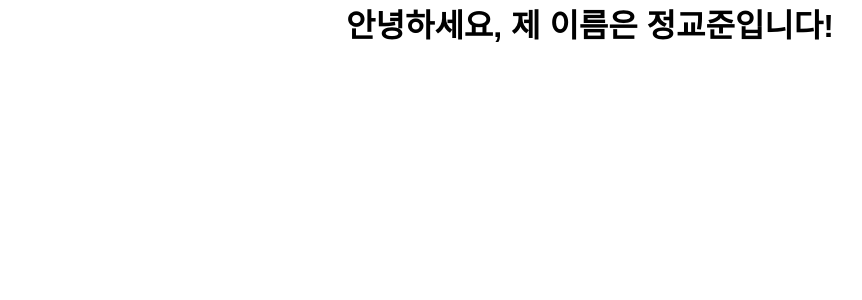
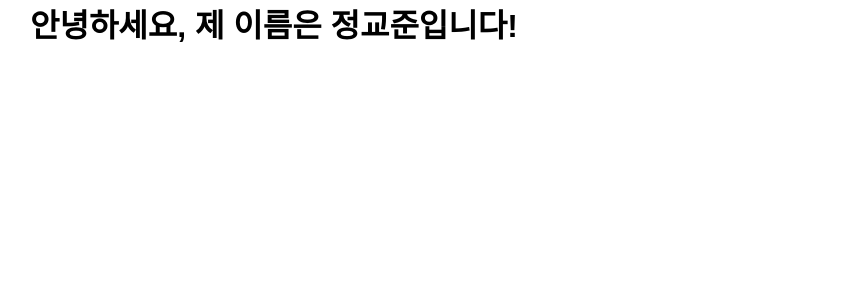
Before and after one commit to jeongkyojun/Project_react_introduceMyself, a React (Create React App) app: page /test in a window 1280 px wide. Shown: the top 300 px of the page, without its empty margins (50-912 px from the left). Built offline with nearby package versions, Linux system fonts and the light colour scheme.

Commit message:
feat: css 미반영 수정

```diff
--- a/src/App.css
+++ /dev/null
@@ -1,44 +0,0 @@
-* {
-  box-sizing: border-box;
-  margin: 0;
-  font-family: 'IBM Plex Sans KR', sans-serif;
-}
-
-.App {
-  text-align: center;
-}
-
-.App-logo {
-  height: 40vmin;
-  pointer-events: none;
-}
-
-@media (prefers-reduced-motion: no-preference) {
-  .App-logo {
-    animation: App-logo-spin infinite 20s linear;
-  }
-}
-
-.App-header {
-  background-color: #282c34;
-  min-height: 100vh;
-  display: flex;
-  flex-direction: column;
-  align-items: center;
-  justify-content: center;
-  font-size: calc(10px + 2vmin);
-  color: white;
-}
-
-.App-link {
-  color: #61dafb;
-}
-
-@keyframes App-logo-spin {
-  from {
-    transform: rotate(0deg);
-  }
-  to {
-    transform: rotate(360deg);
-  }
-}
--- a/src/App.tsx
+++ b/src/App.tsx
@@ -1,6 +1,5 @@
 import React, { Component } from 'react';
 import { BrowserRouter, Routes, Route } from 'react-router-dom';
-import './App.css';
 import Header from './layout/Header';
 import Test from './test';
 
--- a/src/atom/Button/styles.ts
+++ b/src/atom/Button/styles.ts
@@ -3,16 +3,17 @@ import { ButtonStyleTypes } from './types';
 
 export const StyledButton = styled.button<ButtonStyleTypes>`
   ${({ width }) =>
-    width &&
     css`
       width: ${width || 20}rem;
     `}
   ${({ height }) =>
-    height &&
     css`
-      height: ${height || 5} rem;
+      height: ${height || 5}rem;
     `}
-
+  ${({ borderRadius }) =>
+    css`
+      border-radius: ${borderRadius || 1}rem;
+    `}
   ${({ isText, backgroundColor, borderColor, disabled }) =>
     isText
       ? css`
--- a/src/atom/Image/types.ts
+++ b/src/atom/Image/types.ts
@@ -5,7 +5,7 @@ export interface ImageTypes extends ImageStyleTypes {
 }
 
 export interface ImageStyleTypes {
-  width?: number;
-  height?: number;
+  width?: string;
+  height?: string;
   clickHandler?: () => void;
 }
--- a/src/index.css
+++ b/src/index.css
@@ -1,13 +1,14 @@
-body {
+* {
+  box-sizing: border-box;
   margin: 0;
-  font-family: -apple-system, BlinkMacSystemFont, 'Segoe UI', 'Roboto', 'Oxygen',
-    'Ubuntu', 'Cantarell', 'Fira Sans', 'Droid Sans', 'Helvetica Neue',
-    sans-serif;
-  -webkit-font-smoothing: antialiased;
-  -moz-osx-font-smoothing: grayscale;
+  font-family: 'IBM Plex Sans KR', sans-serif;
 }
-
-code {
-  font-family: source-code-pro, Menlo, Monaco, Consolas, 'Courier New',
-    monospace;
+@media (min-width: 480px) {
+  html {
+    display: flex;
+    justify-content: center;
+  }
+  body {
+    width: 70rem;
+  }
 }
--- a/src/molcule/ButtonGroups/styles.ts
+++ b/src/molcule/ButtonGroups/styles.ts
@@ -8,5 +8,8 @@ export const StyledButtonGroups = styled.div<ButtonGroupsStyleTypes>`
       flex-direction: ${direction || 'column'};
     `}
   justify-content: center;
-  gap: 1rem;
+  ${({ gap }) =>
+    css`
+      gap: ${gap || 1}rem;
+    `}
 `;
--- a/src/molcule/ButtonGroups/types.ts
+++ b/src/molcule/ButtonGroups/types.ts
@@ -1,3 +1,4 @@
+import { LargeNumberLike } from 'crypto';
 import { ButtonTypes } from '../../atom/Button/types';
 
 export interface ButtonGroupsTypes extends ButtonGroupsStyleTypes {
@@ -6,4 +7,5 @@ export interface ButtonGroupsTypes extends ButtonGroupsStyleTypes {
 
 export interface ButtonGroupsStyleTypes {
   direction?: string;
+  gap?: number;
 }
```
Also changed, not shown: src/test/index.tsx (+2 -2 lines).
